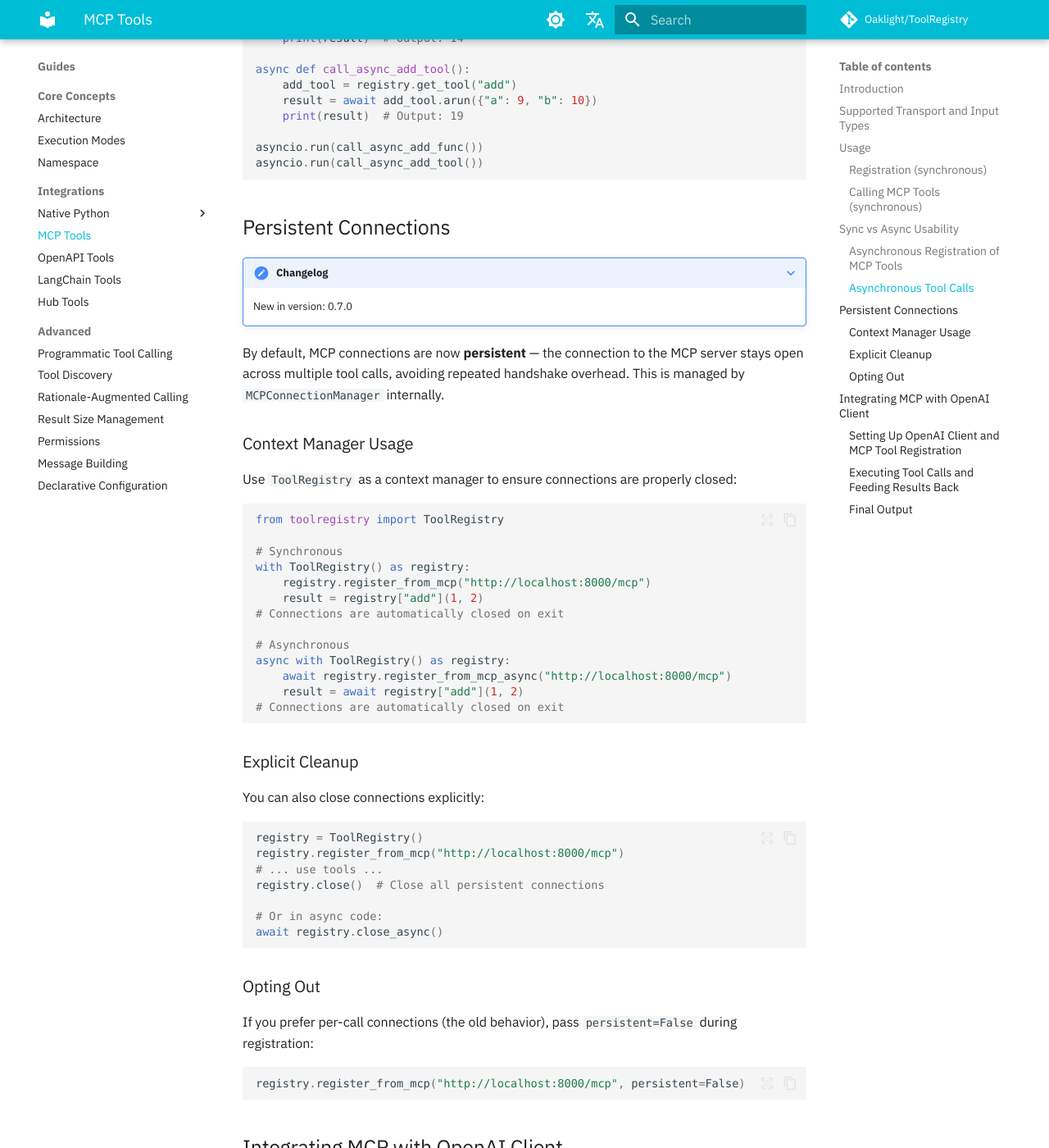
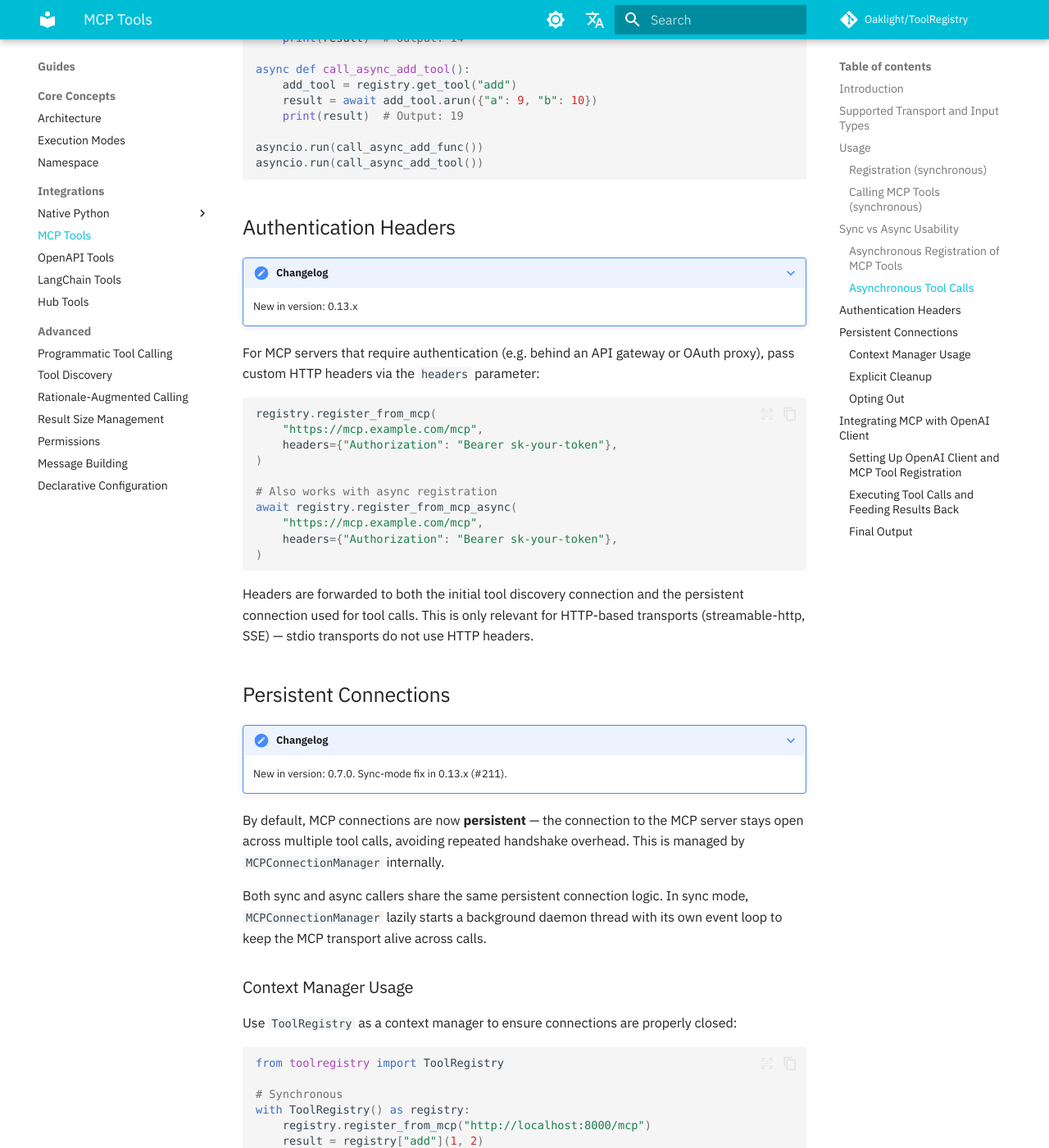
Before and after one commit to Oaklight/ToolRegistry, an MkDocs documentation site: the page built from docs/usage/integrations/mcp.md, in a window 1280 px wide and 1400 px high, scrolled down 3401 px. Shown: the whole window at 82% size. Built offline with MkDocs 1.6.1 and Material for MkDocs 9.7.7, drawn with Linux system fonts in a browser that asks for light colours; some web fonts are replaced; comment, search, counter and statistics services are not loaded.

Commit message:
docs: add headers param, sync connection fix to changelog and MCP guide

````diff
--- a/docs/usage/integrations/mcp.md
+++ b/docs/usage/integrations/mcp.md
@@ -132,12 +132,36 @@ asyncio.run(call_async_add_func())
 asyncio.run(call_async_add_tool())
 ```
 
+## Authentication Headers
+
+???+ note "Changelog"
+    New in version: 0.13.x
+
+For MCP servers that require authentication (e.g. behind an API gateway or OAuth proxy), pass custom HTTP headers via the `headers` parameter:
+
+```python
+registry.register_from_mcp(
+    "https://mcp.example.com/mcp",
+    headers={"Authorization": "Bearer sk-your-token"},
+)
+
+# Also works with async registration
+await registry.register_from_mcp_async(
+    "https://mcp.example.com/mcp",
+    headers={"Authorization": "Bearer sk-your-token"},
+)
+```
+
+Headers are forwarded to both the initial tool discovery connection and the persistent connection used for tool calls. This is only relevant for HTTP-based transports (streamable-http, SSE) — stdio transports do not use HTTP headers.
+
 ## Persistent Connections
 
 ???+ note "Changelog"
-    New in version: 0.7.0
+    New in version: 0.7.0. Sync-mode fix in 0.13.x (#211).
 
 By default, MCP connections are now **persistent** — the connection to the MCP server stays open across multiple tool calls, avoiding repeated handshake overhead. This is managed by `MCPConnectionManager` internally.
+
+Both sync and async callers share the same persistent connection logic. In sync mode, `MCPConnectionManager` lazily starts a background daemon thread with its own event loop to keep the MCP transport alive across calls.
 
 ### Context Manager Usage
 
````
Also changed, not shown: docs/changelog.md (+6 -0 lines).
